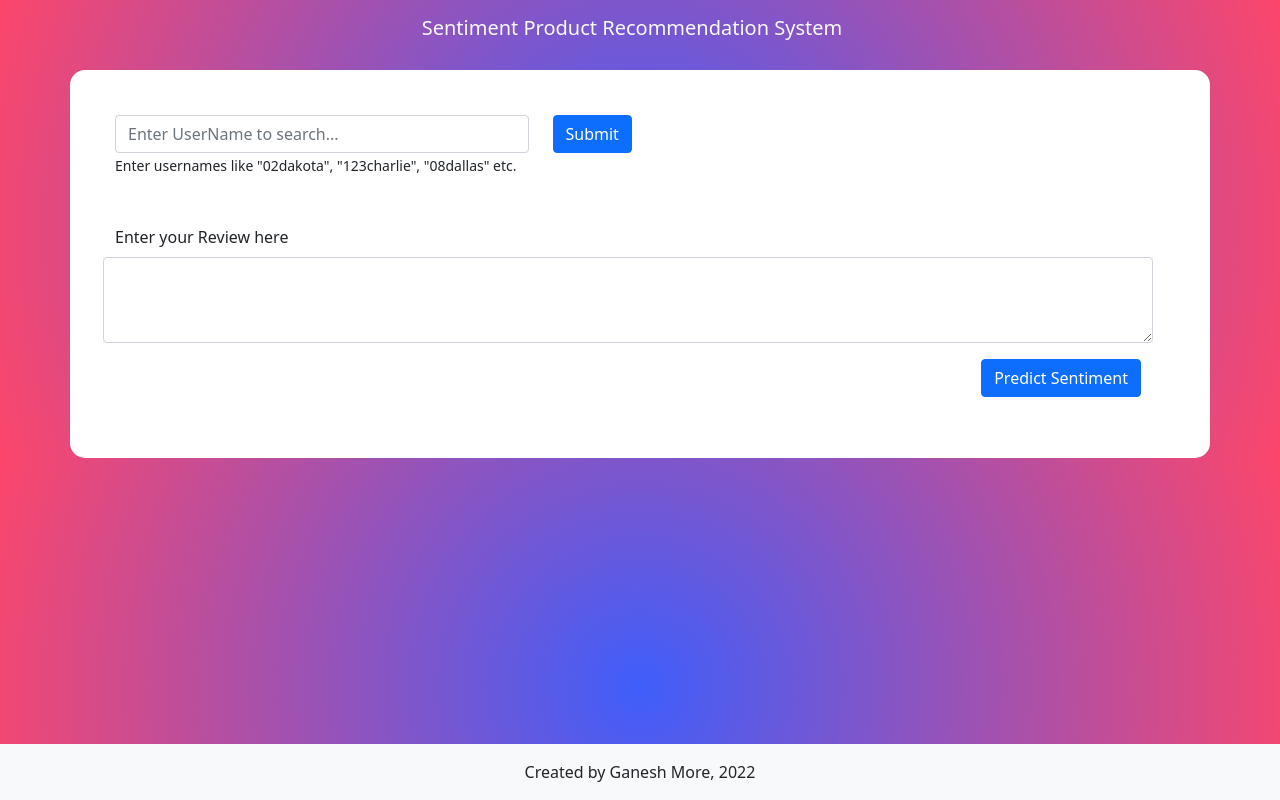
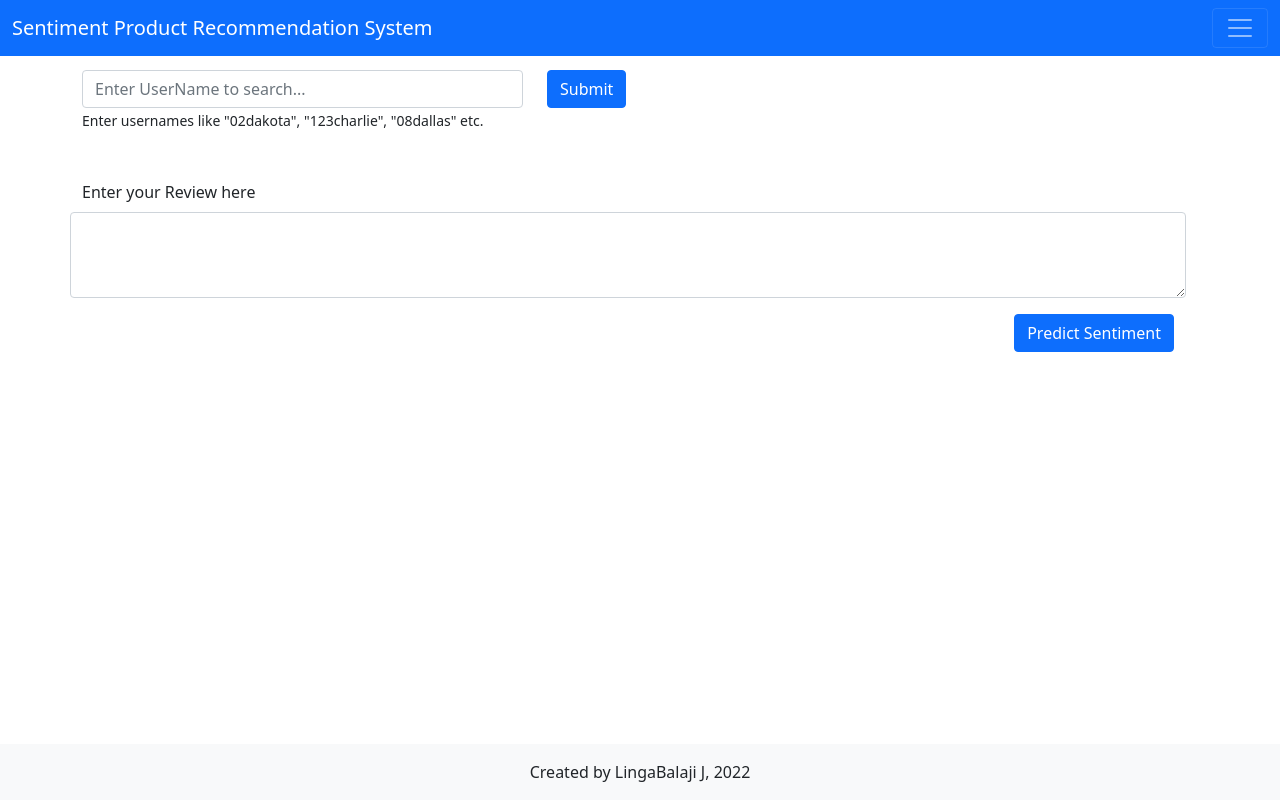
Before and after one commit to ganeshmore7010/Sentiment-based-product-recommendation, a Flask app: page / in a window 1280 px wide. Run offline with Flask 2, Linux system fonts and the light colour scheme; parts of the project's set-up code (start-up, migrations or seed data) failed here and were passed over.

Commit message:
Added index.html

```diff
--- a/templates/index.html
+++ b/templates/index.html
@@ -14,13 +14,13 @@
     <title>Sentiment Based Product Recommendation</title>
   </head>
 
-  <body style="background: rgb(63,94,251); background: radial-gradient(circle, rgba(63,94,251,1) 0%, rgba(252,70,107,1) 100%);">
-    <nav class="navbar fixed-top navbar-dark">
-      <div class="container-fluid justify-content-center">
-        <a class="navbar-brand text-light" href="#"
+  <body>
+    <nav class="navbar fixed-top navbar-dark bg-primary">
+      <div class="container-fluid">
+        <a class="navbar-brand" href="#"
           >Sentiment Product Recommendation System</a
         >
-        <!--button
+        <button
           class="navbar-toggler"
           type="button"
           data-bs-toggle="collapse"
@@ -30,11 +30,11 @@
           aria-label="Toggle navigation"
         >
           <span class="navbar-toggler-icon"></span>
-        </button-->
+        </button>
       </div>
     </nav>
 
-    <div class="container" style="margin-top: 70px;border-radius:15px;padding:45px;background-color:#fff;">
+    <div class="container" style="margin-top: 70px">
       <form action="/predict" method="post">
         <div class="row vstack gap-3">
           <div class="row">
@@ -128,7 +128,7 @@
   <footer class="bg-light text-center text-lg-start fixed-bottom">
     <!-- Copyright -->
     <div class="text-center p-3 bg-light">
-      Created by Ganesh More, 2022
+      Created by LingaBalaji J, 2022
     </div>
     <!-- Copyright -->
   </footer>
```
